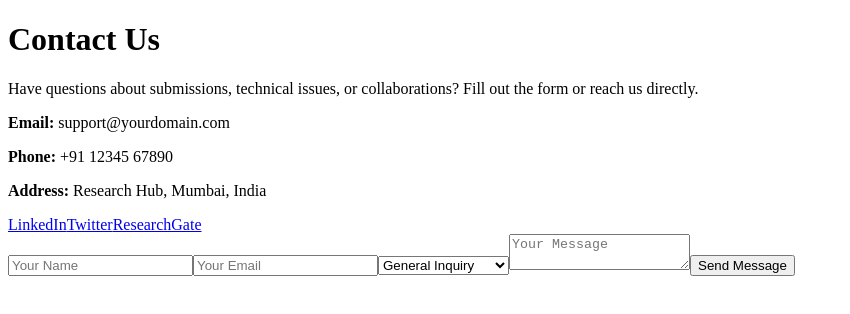
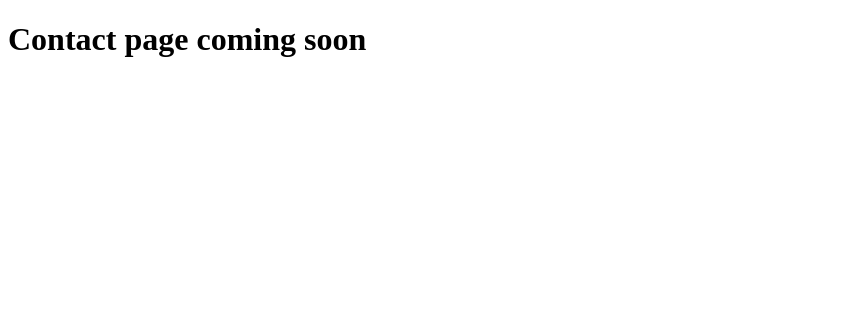
Before and after one commit to AdvaitParab12/inquiro, a Next.js app in the folder frontend/: page /ContactPage in a window 1280 px wide. Shown: the top 314 px of the page, without its empty margins (0-850 px from the left). Built offline with nearby package versions, Linux system fonts and the light colour scheme.

Commit message:
contact page to be added

```diff
--- a/frontend/src/main.tsx
+++ b/frontend/src/main.tsx
@@ -3,7 +3,7 @@ import { createRoot } from "react-dom/client";
 import ReactDOM from "react-dom/client";
 import { BrowserRouter } from "react-router-dom";
 import "./index.css";
-import App from "./App.tsx";
+import App from "./App.jsx";
 
 createRoot(document.getElementById("root")!).render(
   <StrictMode>
--- a/frontend/src/pages/ContactPage.jsx
+++ b/frontend/src/pages/ContactPage.jsx
@@ -1,39 +1,46 @@
 export default function Contact() {
   return (
-    <div className="flex min-h-screen items-center justify-center bg-gray-50 py-12">
-      <div className="grid w-full max-w-5xl gap-8 p-6 md:grid-cols-2">
+    // <div className="flex min-h-screen items-center justify-center bg-gray-50 py-12">
+    //   <div className="grid w-full max-w-5xl gap-8 p-6 md:grid-cols-2">
+    //     <div>
+    //       <h1 className="mb-4 text-3xl font-bold text-gray-800">Contact Us</h1>
+    //       <p className="mb-6 text-gray-600">
+    //         Have questions about submissions, technical issues, or collaborations? Fill out the form or reach us directly.
+    //       </p>
+    //       <div className="space-y-3 text-gray-700">
+    //         <p><strong>Email:</strong> support@yourdomain.com</p>
+    //         <p><strong>Phone:</strong> +91 12345 67890</p>
+    //         <p><strong>Address:</strong> Research Hub, Mumbai, India</p>
+    //       </div>
+    //       <div className="mt-6 flex space-x-4">
+    //         <a href="#" className="text-blue-600">LinkedIn</a>
+    //         <a href="#" className="text-blue-400">Twitter</a>
+    //         <a href="#" className="text-gray-900">ResearchGate</a>
+    //       </div>
+    //     </div>
+
+    //     <div className="rounded-2xl bg-white p-6 shadow-lg">
+    //       <form className="space-y-4">
+    //         <input type="text" placeholder="Your Name" className="w-full rounded-lg border border-gray-300 p-3" />
+    //         <input type="email" placeholder="Your Email" className="w-full rounded-lg border border-gray-300 p-3" />
+    //         <select className="w-full rounded-lg border border-gray-300 p-3">
+    //           <option>General Inquiry</option>
+    //           <option>Paper Submission</option>
+    //           <option>Technical Support</option>
+    //           <option>Collaboration</option>
+    //         </select>
+    //         <textarea placeholder="Your Message" className="w-full rounded-lg border border-gray-300 p-3" />
+    //         <button type="submit" className="w-full rounded-lg bg-emerald-600 py-3 text-white transition hover:bg-emerald-700">Send Message</button>
+    //       </form>
+    //     </div>
+    //   </div>
+    // </div>
+    <>
+      <div className="flex justify-center items-center h-[80vh]">
         <div>
-          <h1 className="mb-4 text-3xl font-bold text-gray-800">Contact Us</h1>
-          <p className="mb-6 text-gray-600">
-            Have questions about submissions, technical issues, or collaborations? Fill out the form or reach us directly.
-          </p>
-          <div className="space-y-3 text-gray-700">
-            <p><strong>Email:</strong> support@yourdomain.com</p>
-            <p><strong>Phone:</strong> +91 12345 67890</p>
-            <p><strong>Address:</strong> Research Hub, Mumbai, India</p>
-          </div>
-          <div className="mt-6 flex space-x-4">
-            <a href="#" className="text-blue-600">LinkedIn</a>
-            <a href="#" className="text-blue-400">Twitter</a>
-            <a href="#" className="text-gray-900">ResearchGate</a>
-          </div>
-        </div>
-
-        <div className="rounded-2xl bg-white p-6 shadow-lg">
-          <form className="space-y-4">
-            <input type="text" placeholder="Your Name" className="w-full rounded-lg border border-gray-300 p-3" />
-            <input type="email" placeholder="Your Email" className="w-full rounded-lg border border-gray-300 p-3" />
-            <select className="w-full rounded-lg border border-gray-300 p-3">
-              <option>General Inquiry</option>
-              <option>Paper Submission</option>
-              <option>Technical Support</option>
-              <option>Collaboration</option>
-            </select>
-            <textarea placeholder="Your Message" className="w-full rounded-lg border border-gray-300 p-3" />
-            <button type="submit" className="w-full rounded-lg bg-emerald-600 py-3 text-white transition hover:bg-emerald-700">Send Message</button>
-          </form>
+          <h1 className="text-7xl text-slate-500">Contact page coming soon</h1>
         </div>
       </div>
-    </div>
+    </>
   );
 }
```
